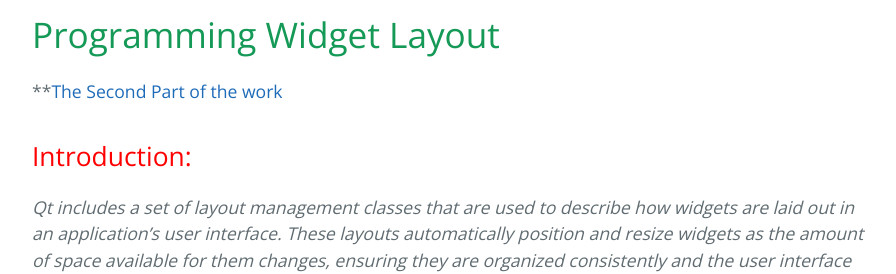
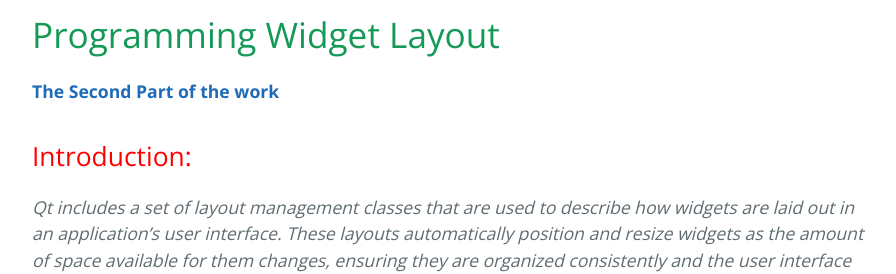
Before and after one commit to ASHellos/C-GUI-Programming-with-QT-PJ2, a Jekyll site: the page built from index.md, in a window 1280 px wide and 900 px high, scrolled down 564 px, cut to the strip 181-455 px from the top of the window. Shown: the whole strip, without its empty margins (192-1088 px from the left). Built offline with Jekyll 4.4.1, drawn with Linux system fonts in a browser that asks for light colours; our own code applies the rules of GitHub Pages for plain Markdown files.

```diff
--- a/index.md
+++ b/index.md
@@ -4,7 +4,7 @@
 
 
 
-**[The Second Part of the work](./Another-page.html)
+**[The Second Part of the work](./Another-page.html)**
 
 ## <span style="color:red">Introduction:</span>
 
```
